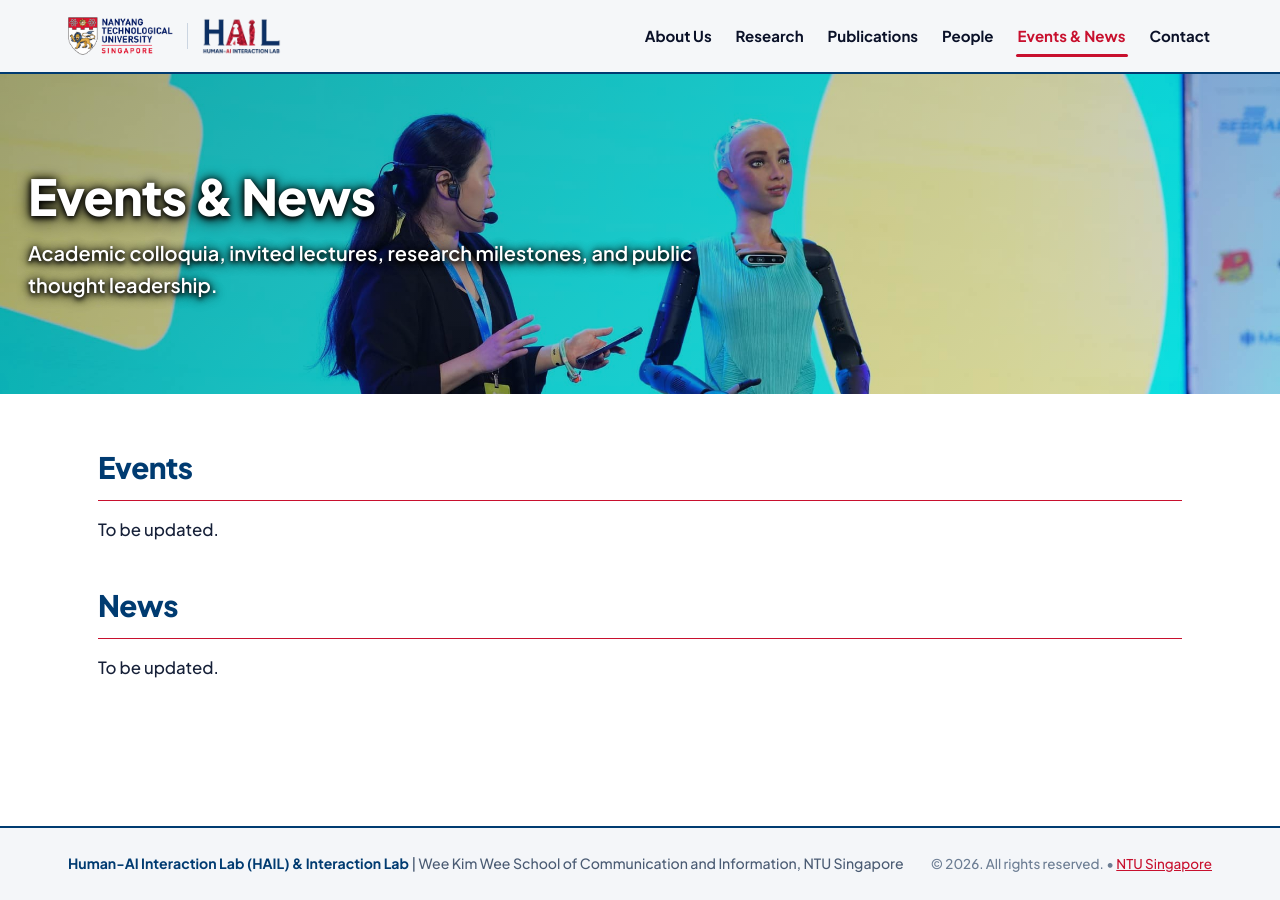
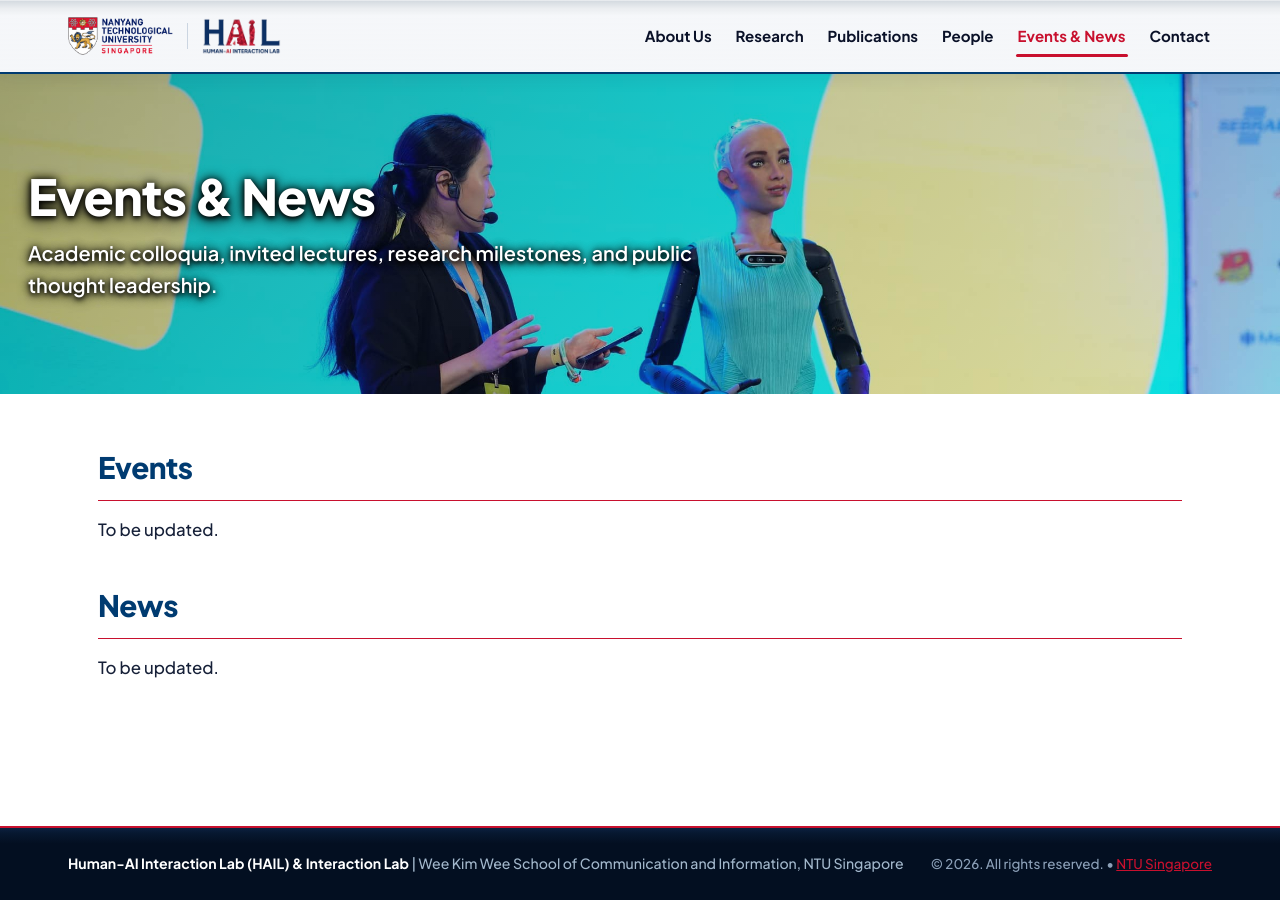
Before and after one commit to profkwanminlee/hail, a Jekyll site: the page built from _pages/events.md, in a window 1280 px wide. Built offline with Jekyll 4.4.1, drawn with Linux system fonts in a browser that asks for light colours; a style sheet for code colours, icons or effects is not loaded.

Commit message:
Update navbar and footer gradients with dark navy footer

```diff
--- a/assets/css/main.css
+++ b/assets/css/main.css
@@ -142,19 +142,32 @@
   left: 0;
   width: 100%;
   height: var(--navbar-height);
-  background: rgba(244, 246, 249, 0.88);
-  backdrop-filter: blur(16px) saturate(160%);
-  -webkit-backdrop-filter: blur(16px) saturate(160%);
+  background: linear-gradient(
+    180deg,
+    rgba(0, 35, 71, 0.18) 0%,
+    rgba(0, 35, 71, 0.08) 12%,
+    rgba(244, 246, 249, 0.88) 22%,
+    rgba(244, 246, 249, 0.92) 100%
+  );
+  backdrop-filter: blur(20px) saturate(160%);
+  -webkit-backdrop-filter: blur(20px) saturate(160%);
   z-index: 1000;
-  transition: box-shadow var(--transition-fast), background-color var(--transition-fast);
+  transition: box-shadow var(--transition-fast), background var(--transition-fast);
   border-bottom: 2.5px solid var(--ntu-navy);
+  box-shadow: 0 4px 16px rgba(0, 35, 71, 0.08), inset 0 1px 0 rgba(255, 255, 255, 0.45);
 }
 
 .navbar--scrolled {
-  background: rgba(240, 243, 248, 0.95);
-  backdrop-filter: blur(16px) saturate(160%);
-  -webkit-backdrop-filter: blur(16px) saturate(160%);
-  box-shadow: 0 2px 14px rgba(0, 35, 71, 0.08);
+  background: linear-gradient(
+    180deg,
+    rgba(0, 35, 71, 0.22) 0%,
+    rgba(0, 35, 71, 0.10) 12%,
+    rgba(240, 243, 248, 0.94) 22%,
+    rgba(240, 243, 248, 0.97) 100%
+  );
+  backdrop-filter: blur(20px) saturate(160%);
+  -webkit-backdrop-filter: blur(20px) saturate(160%);
+  box-shadow: 0 4px 18px rgba(0, 35, 71, 0.12), inset 0 1px 0 rgba(255, 255, 255, 0.45);
 }
 
 .navbar__inner {
@@ -1176,13 +1189,13 @@
 .site-footer {
   width: 100%;
   margin-top: auto;
-  background-color: #F4F6F9;
+  background: linear-gradient(180deg, #0d2345 0%, #071830 10%, #030f21 24%, #030f21 100%);
   position: relative;
 }
 
 .footer-top-rule {
   height: 2.5px;
-  background: var(--ntu-navy);
+  background: var(--ntu-red);
 }
 
 .footer-simple {
@@ -1193,18 +1206,18 @@
   justify-content: space-between;
   align-items: center;
   font-size: 0.88rem;
-  color: #4A5B73;
+  color: #A3B8CC;
   flex-wrap: wrap;
   gap: 12px;
 }
 
 .footer-simple__left strong {
-  color: var(--ntu-navy);
+  color: #FFFFFF;
 }
 
 .footer-simple__right {
   font-size: 0.84rem;
-  color: #6C7D93;
+  color: #8CA0B8;
 }
 
 .footer-simple__right a {
@@ -1214,7 +1227,7 @@
 }
 
 .footer-simple__right a:hover {
-  color: #9E0226;
+  color: #FF6B6B;
 }
 
 /* ==========================================================================
```
